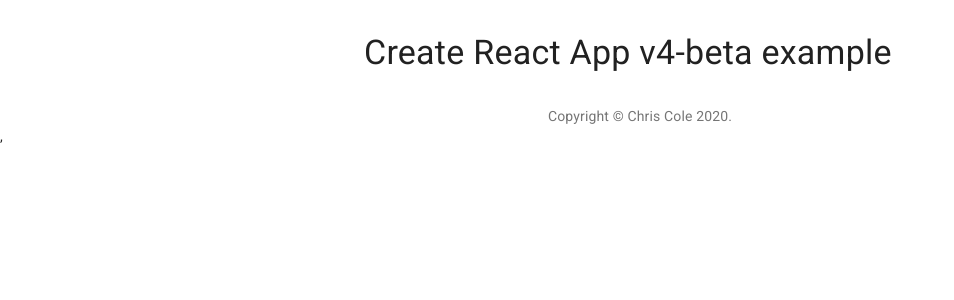
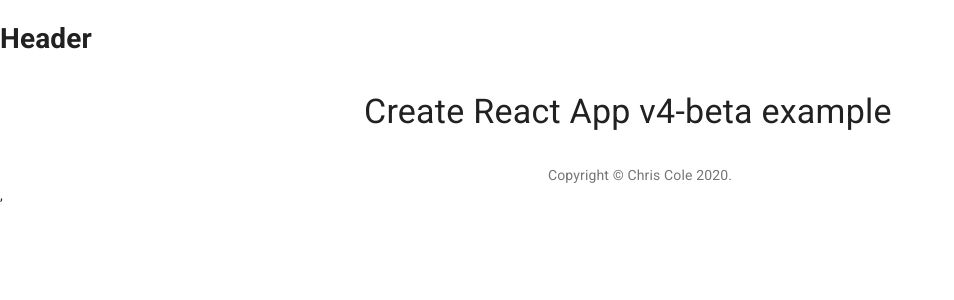
Before and after one commit to chrisrcole/chrisrcole.github.io, a React (Create React App) app: page / in a window 1280 px wide. Shown: the top 300 px of the page, without its empty margins (0-954 px from the left). Built offline with nearby package versions, Linux system fonts and the light colour scheme.

Commit message:
adding header

```diff
--- a/src/App.tsx
+++ b/src/App.tsx
@@ -1,11 +1,13 @@
 import React from "react";
 
 import { Home } from "./components/home";
+import { Header } from "./components/header";
 import { Footer } from "./components/footer";
 
 export const App = () => {
   return (
     <>
+      <Header />
       <main>
         <Home />
       </main>
--- /dev/null
+++ b/src/components/header/Header.tsx
@@ -0,0 +1,9 @@
+import React from "react";
+
+export const Header = () => {
+  return (
+    <header>
+      <h1>Header</h1>
+    </header>
+  );
+};
--- /dev/null
+++ b/src/components/header/index.ts
@@ -0,0 +1 @@
+export { Header } from "./Header";
```
